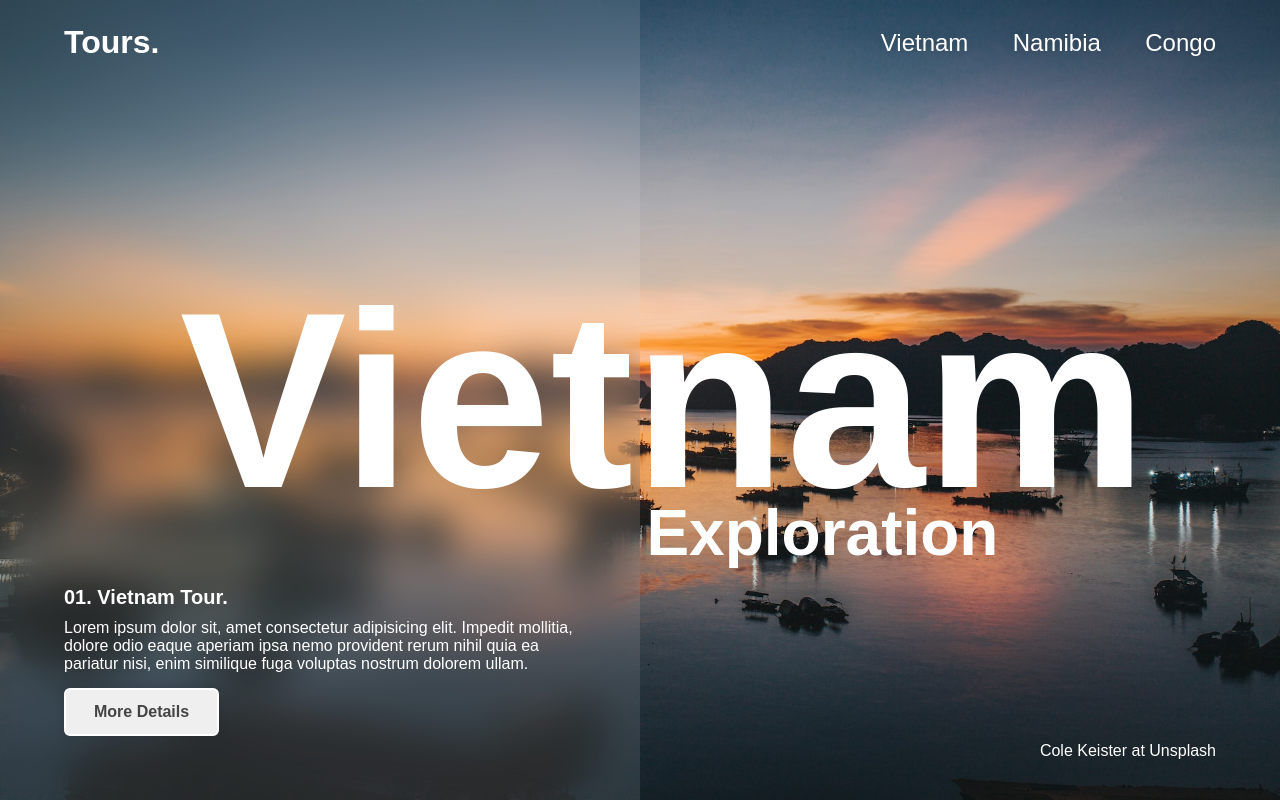
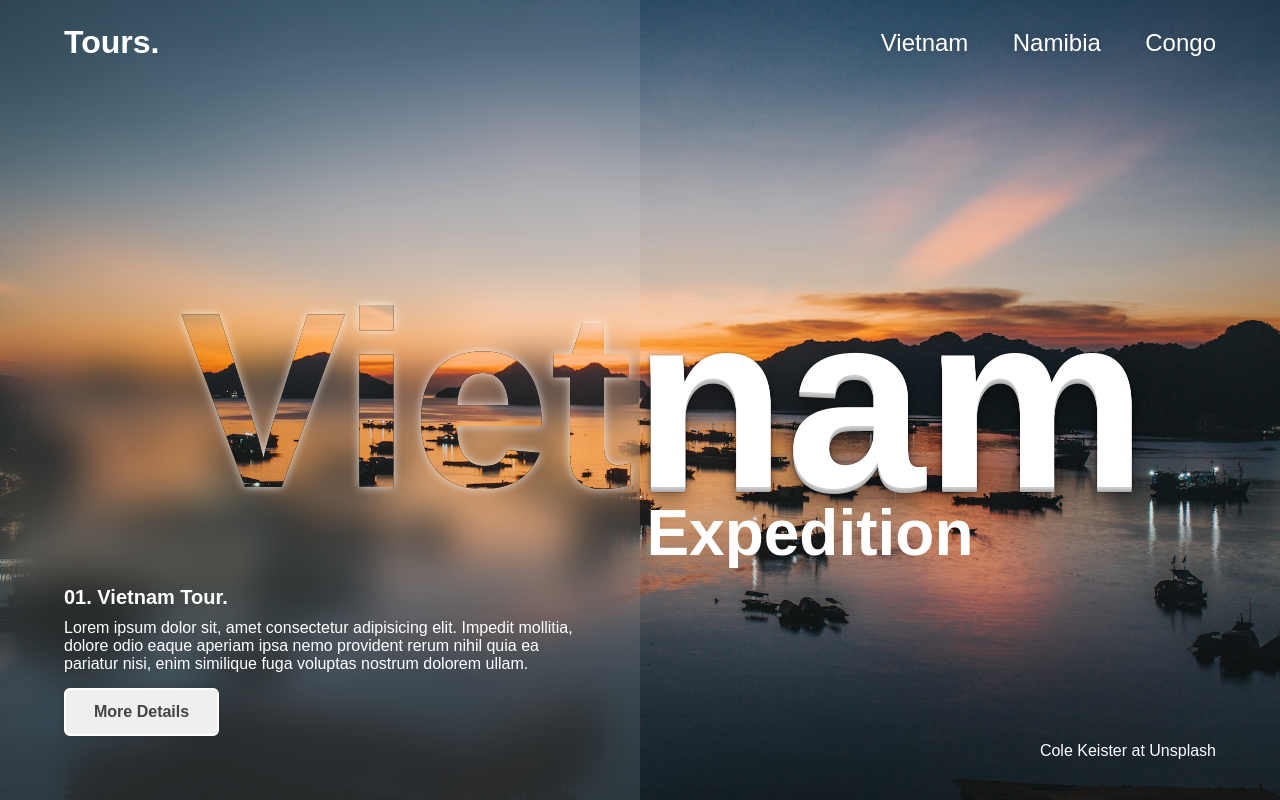
Before and after one commit to ricardobvicentini/tour-page, a plain HTML site: page index.html in a window 1280 px wide. Drawn offline with Linux system fonts and the light colour scheme.

Commit message:
Finish first page

```diff
--- a/estilos/style.css
+++ b/estilos/style.css
@@ -31,6 +31,7 @@ img {
     color: #fff;
     font-weight: 700;
     text-decoration: none;
+    cursor: auto;
 }
 
 .navbar a {
@@ -40,6 +41,11 @@ img {
     text-decoration: none;
     margin-left: 2.5rem;
     text-shadow: 0 0 10px rgba(0, 0, 0, .2);
+    transition: 200ms;
+}
+
+.navbar a:hover {
+    text-shadow: 0 0 6px;
 }
 
 .banner {
@@ -80,11 +86,15 @@ img {
     display: flex;
     justify-content: flex-end;
     align-items: center;
+    -webkit-mask: linear-gradient(#000 0 0),
+    linear-gradient(#000 0 0);
+    -webkit-mask-clip: text, padding-box;
+    -webkit-mask-composite: xor;
 }
 
 .blur h1 {
     font-size: 15.625rem;
-    color: #fff;
+    text-shadow: 0 0 10px rgba(255, 255, 255, .8);
     margin-right: 1%;
 }
 
@@ -138,6 +148,19 @@ img {
     font-size: 15.6rem;
     color: #fff;
     margin-left: -1%;
+    text-shadow:
+    0 1px 0 #ccc,
+    0 2px 0 #c9c9c9,
+    0 3px 0 #bbb,
+    0 4px 0 #b9b9b9,
+    0 5px 0 #aaa,
+    0 6px 1px rgba(0, 0, 0, 0.1),
+    0 0 5px rgba(0, 0, 0, 0.1),
+    0 1px 3px rgba(0, 0, 0, 0.3),
+    0 3px 5px rgba(0, 0, 0, 0.2),
+    0 5px 10px rgba(0, 0, 0, 0.25),
+    0 10px 20px rgba(0, 0, 0, 0.2),
+    0 20px 20px rgba(0, 0, 0, 0.15);
 }
 
 .right-info h3 {
--- a/index.html
+++ b/index.html
@@ -33,7 +33,7 @@
                 </div>
                 <div class="right-info">
                     <h1>nam
-                    <h3>Exploration</h3>
+                    <h3>Expedition</h3>
                     </h1>
                 </div>
             </div>
```
